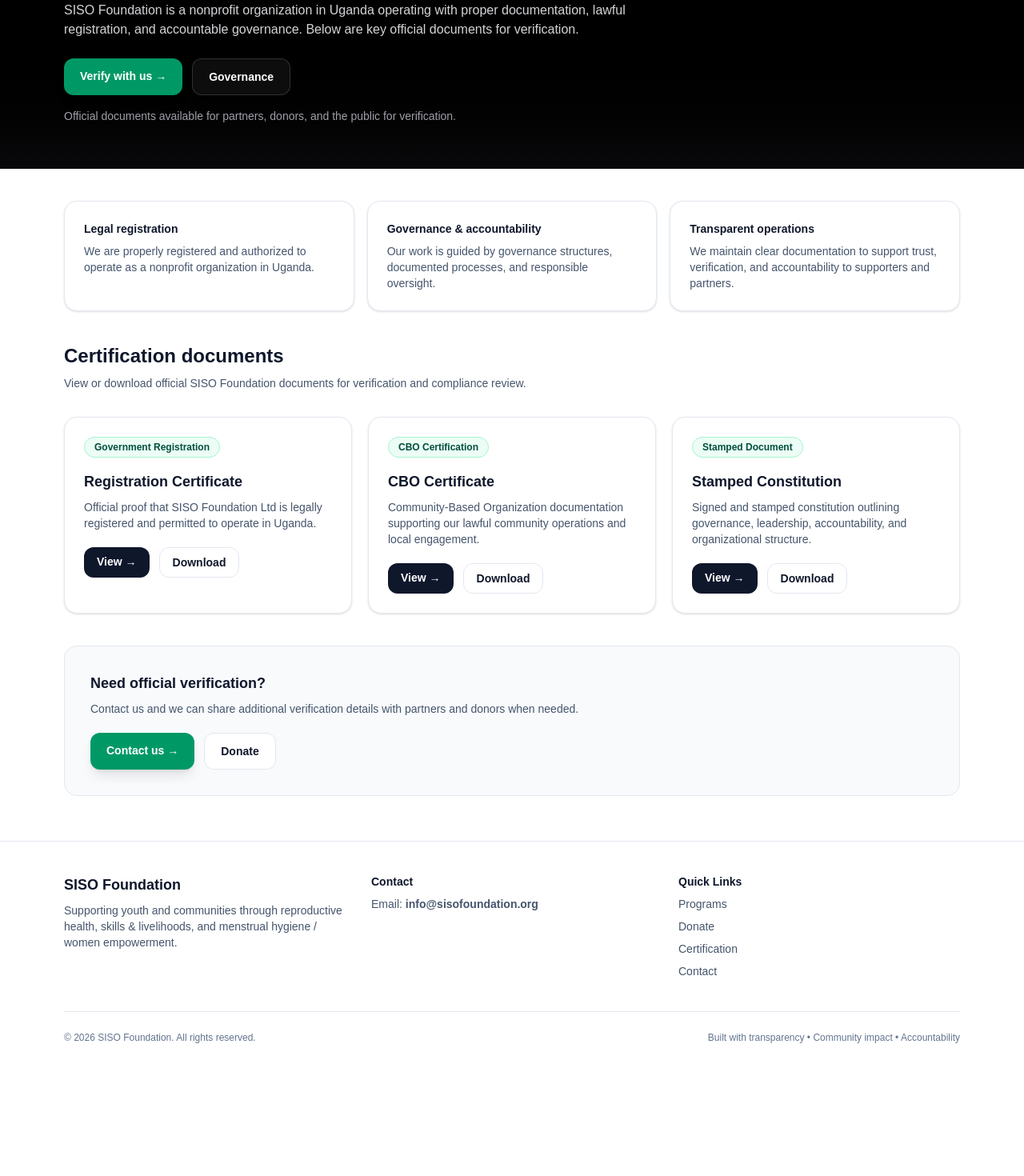
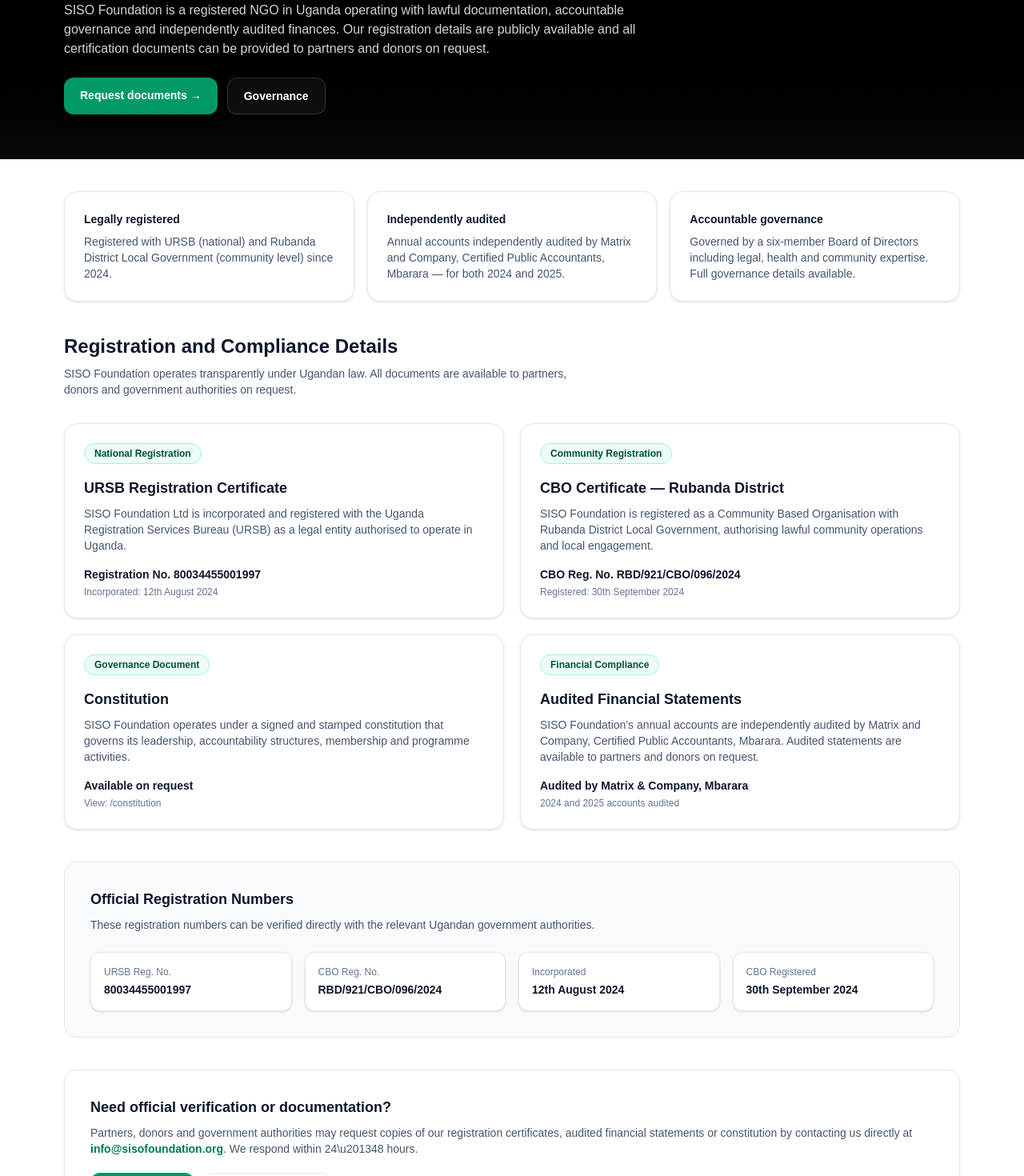
Before and after one commit to jonathanniwadev/siso-foundation, a Next.js app: page /certification in a window 1280 px wide. Shown: the part 220-1690 px from the top of the page at 80% size. Before the commit the page ends 1565 px from the top, so only its background shows below. Built offline with nearby package versions, Linux system fonts and the light colour scheme.

Commit message:
Refactor certification page to use dynamic data
Removed hardcoded document details and replaced with dynamic registration data. Updated metadata and improved descriptions throughout the page.

```diff
--- a/src/app/certification/page.tsx
+++ b/src/app/certification/page.tsx
@@ -1,41 +1,10 @@
 import type { Metadata } from "next";
 import Link from "next/link";
 
-type Doc = {
-  title: string;
-  description: string;
-  fileUrl: string;
-  badge: string;
-};
-
-const docs: Doc[] = [
-  {
-    title: "Registration Certificate",
-    description:
-      "Official proof that SISO Foundation Ltd is legally registered and permitted to operate in Uganda.",
-    fileUrl: "/certification/registration-certificate.pdf",
-    badge: "Government Registration",
-  },
-  {
-    title: "CBO Certificate",
-    description:
-      "Community-Based Organization documentation supporting our lawful community operations and local engagement.",
-    fileUrl: "/certification/cbo-certificate.pdf",
-    badge: "CBO Certification",
-  },
-  {
-    title: "Stamped Constitution",
-    description:
-      "Signed and stamped constitution outlining governance, leadership, accountability, and organizational structure.",
-    fileUrl: "/certification/stamped-constitution.pdf",
-    badge: "Stamped Document",
-  },
-];
-
 export const metadata: Metadata = {
-  title: "Certification",
+  title: "Certification | SISO Foundation Uganda",
   description:
-    "View official SISO Foundation certification documents, registration records, and proof of lawful nonprofit operations in Uganda.",
+    "SISO Foundation is a legally registered NGO in Uganda. View our registration details and contact us to verify our certification documents.",
 };
 
 export default function CertificationPage() {
@@ -45,12 +14,49 @@
     name: "SISO Foundation",
     url: "https://sisofoundation.org/certification",
     description:
-      "Certification and compliance page for SISO Foundation, a nonprofit organization in Uganda.",
+      "Certification and compliance page for SISO Foundation, a registered NGO in Uganda.",
     address: {
       "@type": "PostalAddress",
+      streetAddress: "Murubaya, Kashasha",
+      addressRegion: "Rubanda District",
       addressCountry: "UG",
     },
   };
+
+  const registrations = [
+    {
+      badge: "National Registration",
+      title: "URSB Registration Certificate",
+      description:
+        "SISO Foundation Ltd is incorporated and registered with the Uganda Registration Services Bureau (URSB) as a legal entity authorised to operate in Uganda.",
+      detail: "Registration No. 80034455001997",
+      date: "Incorporated: 12th August 2024",
+    },
+    {
+      badge: "Community Registration",
+      title: "CBO Certificate — Rubanda District",
+      description:
+        "SISO Foundation is registered as a Community Based Organisation with Rubanda District Local Government, authorising lawful community operations and local engagement.",
+      detail: "CBO Reg. No. RBD/921/CBO/096/2024",
+      date: "Registered: 30th September 2024",
+    },
+    {
+      badge: "Governance Document",
+      title: "Constitution",
+      description:
+        "SISO Foundation operates under a signed and stamped constitution that governs its leadership, accountability structures, membership and programme activities.",
+      detail: "Available on request",
+      date: "View: /constitution",
+    },
+    {
+      badge: "Financial Compliance",
+      title: "Audited Financial Statements",
+      description:
+        "SISO Foundation's annual accounts are independently audited by Matrix and Company, Certified Public Accountants, Mbarara. Audited statements are available to partners and donors on request.",
+      detail: "Audited by Matrix & Company, Mbarara",
+      date: "2024 and 2025 accounts audited",
+    },
+  ];
 
   return (
     <main className="bg-white">
@@ -59,7 +65,7 @@
         dangerouslySetInnerHTML={{ __html: JSON.stringify(structuredData) }}
       />
 
-      {/* Small Hero */}
+      {/* Hero */}
       <section className="bg-gradient-to-b from-zinc-900 via-black to-zinc-950">
         <div className="mx-auto max-w-6xl px-4 py-10 md:py-14">
           <div className="max-w-3xl">
@@ -72,9 +78,11 @@
             </h1>
 
             <p className="mt-3 text-zinc-300 md:text-base">
-              SISO Foundation is a nonprofit organization in Uganda operating
-              with proper documentation, lawful registration, and accountable
-              governance. Below are key official documents for verification.
+              SISO Foundation is a registered NGO in Uganda operating with
+              lawful documentation, accountable governance and independently
+              audited finances. Our registration details are publicly available
+              and all certification documents can be provided to partners and
+              donors on request.
             </p>
 
             <div className="mt-6 flex flex-wrap gap-3">
@@ -82,7 +90,7 @@
                 href="/contact"
                 className="rounded-xl bg-emerald-600 px-5 py-3 text-sm font-semibold text-white shadow-lg hover:bg-emerald-700"
               >
-                Verify with us →
+                Request documents →
               </Link>
 
               <Link
@@ -92,11 +100,6 @@
                 Governance
               </Link>
             </div>
-
-            <p className="mt-4 text-sm text-zinc-400">
-              Official documents available for partners, donors, and the public
-              for verification.
-            </p>
           </div>
         </div>
       </section>
@@ -106,97 +109,118 @@
         <div className="grid gap-4 md:grid-cols-3">
           <div className="rounded-2xl border border-slate-200 bg-white p-6 shadow-sm">
             <div className="text-sm font-extrabold text-slate-900">
-              Legal registration
+              Legally registered
             </div>
             <p className="mt-2 text-sm text-slate-600">
-              We are properly registered and authorized to operate as a
-              nonprofit organization in Uganda.
+              Registered with URSB (national) and Rubanda District Local
+              Government (community level) since 2024.
             </p>
           </div>
-
           <div className="rounded-2xl border border-slate-200 bg-white p-6 shadow-sm">
             <div className="text-sm font-extrabold text-slate-900">
-              Governance & accountability
+              Independently audited
             </div>
             <p className="mt-2 text-sm text-slate-600">
-              Our work is guided by governance structures, documented processes,
-              and responsible oversight.
+              Annual accounts independently audited by Matrix and Company,
+              Certified Public Accountants, Mbarara — for both 2024 and 2025.
             </p>
           </div>
-
           <div className="rounded-2xl border border-slate-200 bg-white p-6 shadow-sm">
             <div className="text-sm font-extrabold text-slate-900">
-              Transparent operations
+              Accountable governance
             </div>
             <p className="mt-2 text-sm text-slate-600">
-              We maintain clear documentation to support trust, verification,
-              and accountability to supporters and partners.
+              Governed by a six-member Board of Directors including legal,
+              health and community expertise. Full governance details available.
             </p>
           </div>
         </div>
       </section>
 
-      {/* Docs */}
-      <section className="mx-auto max-w-6xl px-4 pb-14">
+      {/* Registration details */}
+      <section className="mx-auto max-w-6xl px-4 pb-10">
         <div className="max-w-2xl">
           <h2 className="text-2xl font-extrabold text-slate-900">
-            Certification documents
+            Registration and Compliance Details
           </h2>
           <p className="mt-2 text-sm text-slate-600">
-            View or download official SISO Foundation documents for verification
-            and compliance review.
+            SISO Foundation operates transparently under Ugandan law.
+            All documents are available to partners, donors and government
+            authorities on request.
           </p>
         </div>
 
-        <div className="mt-8 grid gap-5 md:grid-cols-3">
-          {docs.map((d) => (
+        <div className="mt-8 grid gap-5 md:grid-cols-2">
+          {registrations.map((r) => (
             <div
-              key={d.title}
+              key={r.title}
               className="rounded-2xl border border-slate-200 bg-white p-6 shadow-sm"
             >
               <p className="inline-flex items-center rounded-full border border-emerald-200 bg-emerald-50 px-3 py-1 text-xs font-semibold text-emerald-900">
-                {d.badge}
+                {r.badge}
               </p>
 
               <h3 className="mt-4 text-lg font-extrabold text-slate-900">
-                {d.title}
+                {r.title}
               </h3>
 
-              <p className="mt-2 text-sm text-slate-600">{d.description}</p>
+              <p className="mt-2 text-sm text-slate-600">{r.description}</p>
 
-              <div className="mt-5 flex flex-wrap gap-3">
-                <a
-                  href={d.fileUrl}
-                  target="_blank"
-                  rel="noreferrer"
-                  className="rounded-xl bg-slate-900 px-4 py-2 text-sm font-semibold text-white hover:bg-slate-800"
-                >
-                  View →
-                </a>
-
-                <a
-                  href={d.fileUrl}
-                  download
-                  className="rounded-xl border border-slate-200 bg-white px-4 py-2 text-sm font-semibold text-slate-900 hover:bg-slate-50"
-                >
-                  Download
-                </a>
+              <div className="mt-4 space-y-1">
+                <p className="text-sm font-semibold text-slate-900">
+                  {r.detail}
+                </p>
+                <p className="text-xs text-slate-500">{r.date}</p>
               </div>
             </div>
           ))}
         </div>
+      </section>
 
-        {/* CTA */}
-        <div className="mt-10 rounded-2xl border border-slate-200 bg-slate-50 p-8">
+      {/* Registration numbers */}
+      <section className="mx-auto max-w-6xl px-4 pb-10">
+        <div className="rounded-2xl border border-slate-200 bg-slate-50 p-8">
           <h3 className="text-lg font-extrabold text-slate-900">
-            Need official verification?
+            Official Registration Numbers
           </h3>
+          <p className="mt-2 text-sm text-slate-600">
+            These registration numbers can be verified directly with the
+            relevant Ugandan government authorities.
+          </p>
+          <div className="mt-6 grid gap-4 sm:grid-cols-2 lg:grid-cols-4">
+            {[
+              { label: "URSB Reg. No.", value: "80034455001997" },
+              { label: "CBO Reg. No.", value: "RBD/921/CBO/096/2024" },
+              { label: "Incorporated", value: "12th August 2024" },
+              { label: "CBO Registered", value: "30th September 2024" },
+            ].map(({ label, value }) => (
+              <div key={label} className="rounded-xl bg-white border border-slate-200 p-4 shadow-sm">
+                <div className="text-xs font-medium text-slate-500">{label}</div>
+                <div className="mt-1 text-sm font-bold text-slate-900">{value}</div>
+              </div>
+            ))}
+          </div>
+        </div>
+      </section>
 
+      {/* CTA */}
+      <section className="mx-auto max-w-6xl px-4 pb-14">
+        <div className="rounded-2xl border border-slate-200 bg-white p-8 shadow-sm">
+          <h3 className="text-lg font-extrabold text-slate-900">
+            Need official verification or documentation?
+          </h3>
           <p className="mt-2 text-sm text-slate-600">
-            Contact us and we can share additional verification details with
-            partners and donors when needed.
+            Partners, donors and government authorities may request copies of
+            our registration certificates, audited financial statements or
+            constitution by contacting us directly at{" "}
+            <a
+              href="mailto:info@sisofoundation.org"
+              className="font-semibold text-emerald-700 hover:text-emerald-800"
+            >
+              info@sisofoundation.org
+            </a>
+            . We respond within 24\u201348 hours.
           </p>
-
           <div className="mt-5 flex flex-wrap gap-3">
             <Link
               href="/contact"
@@ -204,12 +228,11 @@
             >
               Contact us →
             </Link>
-
             <Link
-              href="/donate"
+              href="/governance"
               className="rounded-xl border border-slate-200 bg-white px-5 py-3 text-sm font-semibold text-slate-900 hover:bg-slate-50"
             >
-              Donate
+              View Governance
             </Link>
           </div>
         </div>
```
